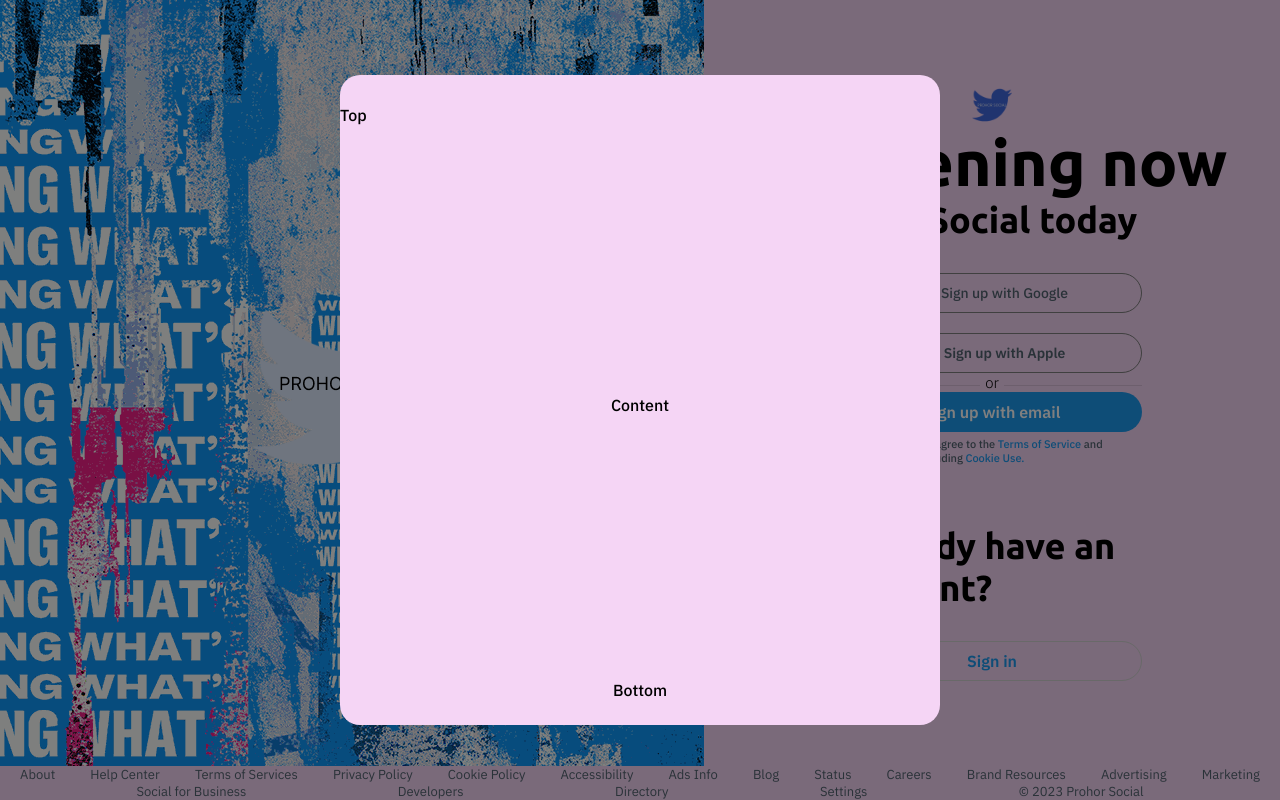
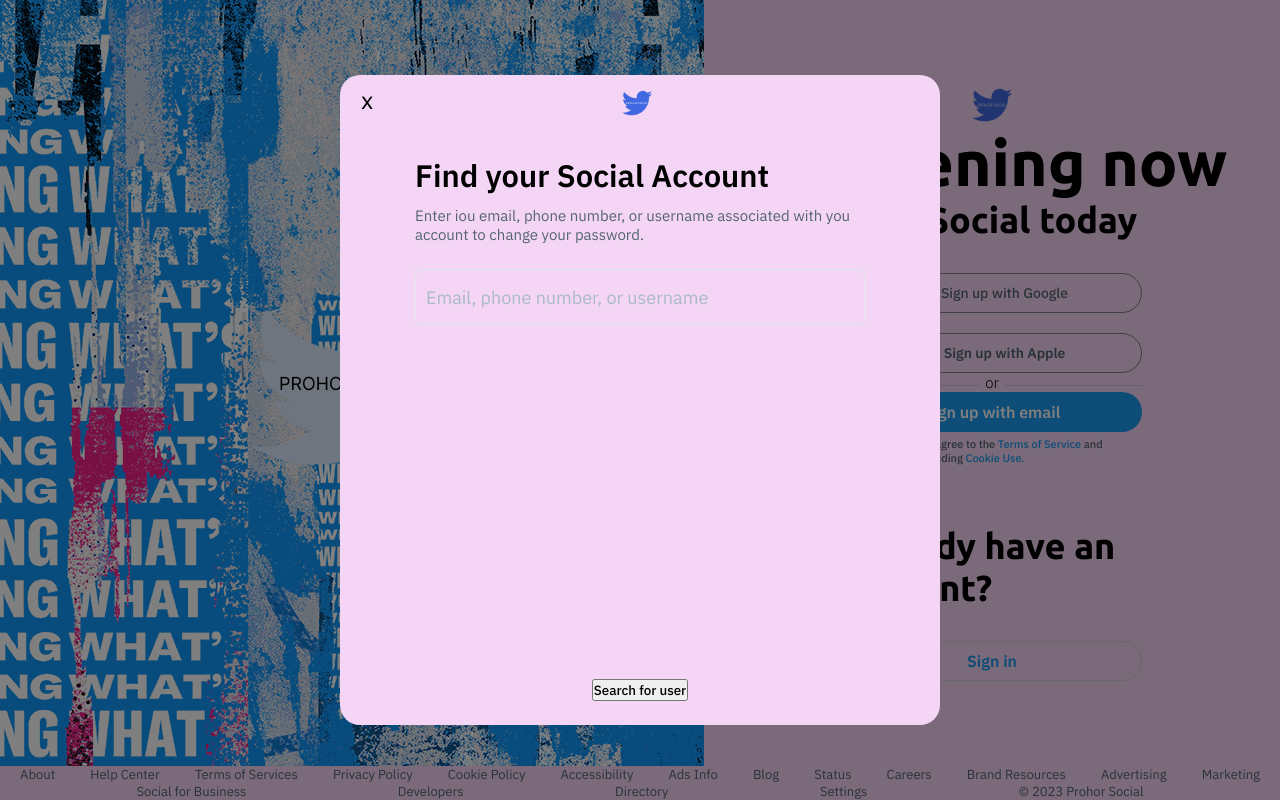
Before and after one commit to GarryProhor/social-react, a React (Create React App) app: page / in a window 1280 px wide. Built offline with nearby package versions, Linux system fonts and the light colour scheme; grey boxes are pictures that could not be loaded.

Commit message:
UPD: forgot password modal

```diff
--- a/src/features/forgotpassword/components/ForgotPasswordModal/ForgotPasswordModal.tsx
+++ b/src/features/forgotpassword/components/ForgotPasswordModal/ForgotPasswordModal.tsx
@@ -1,12 +1,60 @@
-import React from 'react';
+import React, {useState} from 'react';
 import {Modal} from "../../../../components/Modal/Modal";
+import {ForgotModalTop} from "../ForgotModalTop/ForgotModalTop";
+import {ForgotFormOne} from "../ForgotForms/ForgotFormOne";
+import {validatedEmail, validatePhone} from "../../../../services/Validators";
+import axios from "axios";
 
 export const ForgotPasswordModal:React.FC<{toggleModal:()=>void}> = ({toggleModal}) => {
+
+    const [credential, setCredential] = useState<string>('');
+    const [error, setError] = useState<boolean>(false);
+    const [step, setStep] = useState<number>(1);
+
+    const changeCredential = (credential:string) => {
+        setCredential(credential);
+    }
+
+    const searchUser = async () =>{
+        let findUserDTO = {
+            email: '',
+            phone: '',
+            userName: ''
+        };
+
+        if(validatedEmail(credential)){
+            findUserDTO = {
+                ...findUserDTO,
+                email: credential,
+            }
+        }else if(validatePhone(credential)){
+            findUserDTO = {
+                ...findUserDTO,
+                phone: credential,
+            }
+        }else {
+            findUserDTO = {
+                ...findUserDTO,
+                userName: credential,
+            }
+        }
+
+        try {
+            setError(false);
+            let res = await axios.post('http://localhost:8080/auth/find', findUserDTO)
+            let data = await res.data;
+            console.log(data)
+            setStep(2);
+        }catch (e) {
+            setError(true);
+        }
+    }
+
     return (
         <Modal
-            topContent={<>Top</>}
-            content={<>Content</>}
-            bottomContent={<>Bottom</>}
+            topContent={<ForgotModalTop closeModal={toggleModal}/>}
+            content={<ForgotFormOne setCredential={changeCredential} error={error}/>}
+            bottomContent={step === 1 ? <button onClick={searchUser}>Search for user</button> : <></>}
         />
     );
 };
```
